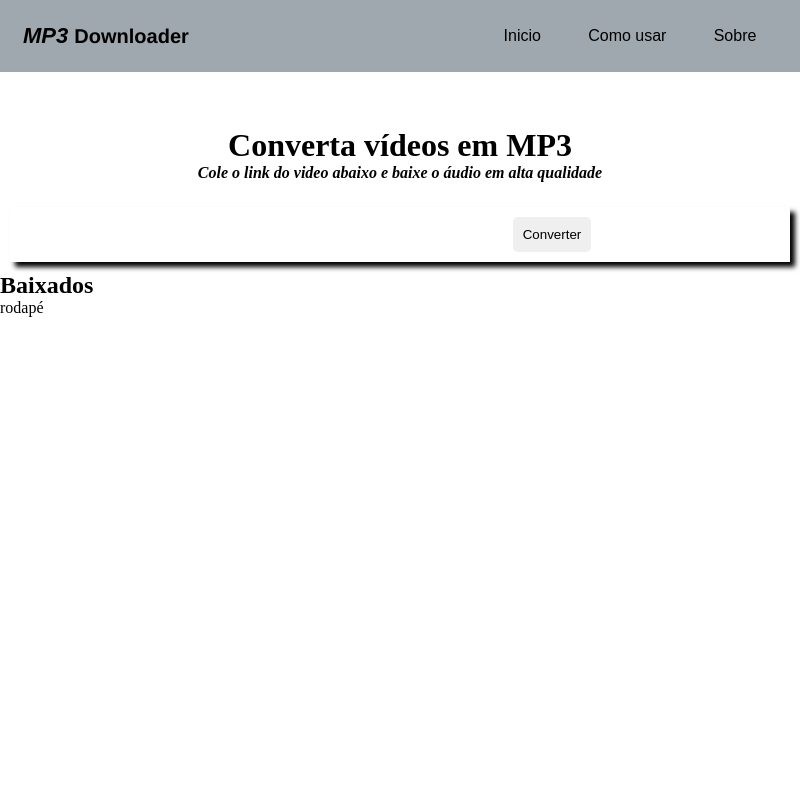
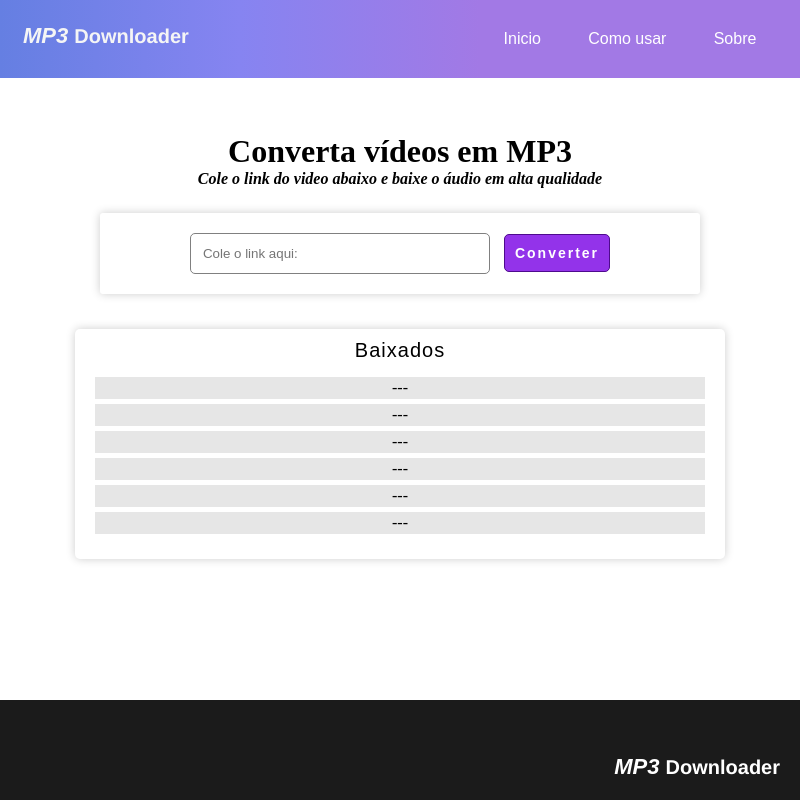
Before and after one commit to WellinghtonOliveira/MPlink, an Electron app: page Electron/index.html in a window 800 px wide. Drawn offline with Linux system fonts and the light colour scheme.

Commit message:
Atualização front finalizado

```diff
--- a/Electron/CSS/styles.css
+++ b/Electron/CSS/styles.css
@@ -3,6 +3,28 @@
     padding: 0;
     box-sizing: border-box;
 }
+
+html, body {
+    height: 100%;
+}
+
+body {
+    display: flex;
+    flex-direction: column;
+    min-height: 100vh;
+    margin: 0;
+}
+
+.page-wrapper {
+    display: flex;
+    flex-direction: column;
+    flex: 1;
+}
+
+main {
+    flex: 1;
+}
+
 
 .container {
     width: 100%;
@@ -13,7 +35,12 @@ nav {
     display: flex;
     justify-content: space-between;
     padding: 20px;
-    background-color: rgb(159, 168, 175);
+    background: linear-gradient(
+        90deg,
+        #657fe2,
+        #8684f1,
+        #a279e5 60%
+    );
 }
 
 .logo {
@@ -22,6 +49,7 @@ nav {
     font-family: Arial, Helvetica, sans-serif;
     padding: 3px;
     font-style: italic;
+    color: rgb(245, 245, 245);
 }
 
 .logo span {
@@ -35,6 +63,7 @@ nav {
     align-self: center;
 }
 
+
 .nav-links ul {
     display: flex;
     justify-content: space-around;
@@ -47,6 +76,19 @@ nav {
     list-style: none;
     font-family: Arial, Helvetica, sans-serif;
     font-size: 16px;
+    padding: 10px;
+    border-radius: 5px;
+    transition: .2s ease-in-out;
+}
+
+.nav-links li:hover {
+    cursor: pointer;
+    background-color: rgba(0, 0, 0, 0.2);
+}
+
+.nav-links a {
+    text-decoration: none;
+    color: white;
 }
 
 header {
@@ -73,24 +115,118 @@ header p {
 }
 
 .cont-header {
-    box-shadow: 5px 5px 5px black;
+    box-shadow: 0 0 10px rgba(0, 0, 0, 0.2);
+    margin: 0 auto;
     margin-top: 25px;
+    border-radius: 3px;
+    min-width: 100px;
+    max-width: 600px;
+    height: auto;
+    padding: 20px;
+}
+
+.cont-header input {
+    padding: 12px;
+    border-radius: 5px;
+    border: 1px solid gray;
+    min-width: 100px;
+    max-width: 300px;
+    width: 300px;
+    margin-right: 10px;
+}
+
+.cont-header button {
+    background-color: #9333ea;
+    padding: 10px;
+    border-radius: 5px;
+    border: 1px solid #4e0b8d;
+    letter-spacing: 2px;
+    font-weight: bold;
+    font-size: 14px;
+    color: white;
+    transition: .2s ease-in-out;
+}
+
+.cont-header button:hover {
+    cursor: pointer;
+    box-shadow: 1px 2px 5px rgba(0, 0, 0, 0.6);
+    transform: scale(1.009);
+}
+
+.container-baixados {
+    max-width: 650px;
+    min-width: 200px;
+    display: flex;
+    flex-direction: column;
+    justify-content: center;
+    align-items: center;
+    padding: 10px;
+    margin: 25px auto;
+    box-shadow: 0 0 10px rgba(0, 0, 0, 0.2);
+    border-radius: 5px;
+}
+
+.container-baixados h2 {
+    font-family: Arial, Helvetica, sans-serif;
+    font-size: 20px;
+    font-weight: 400;
+    letter-spacing: 1px;
+}
+
+.div-baixados {
     width: 100%;
+    height: 100px;
     height: auto;
     padding: 10px;
 }
 
-.cont-header input {
-    padding: 10px;
-    border-radius: 5px;
-    border: none;
-    min-width: 100px;
-    max-width: 300px;
-    width: 300px;
+.div-baixados ul {
+    border-radius: 3px;
 }
 
-.cont-header button {
-    padding: 10px;
-    border-radius: 5px;
-    border: none;
+.div-baixados li {
+    list-style: none;
+    font-style: oblique;
+    width: 100%;
+    height: auto;
+    padding: 2px 0;
+    margin: 5px 0;
+    text-align: center;
+    background-color: rgb(230, 230, 230);
 }
+
+.div-baixados li:hover {
+    cursor: pointer;
+    background-color: rgba(0, 0, 0, 0.2);
+    transform: scaleX(1.009);
+}
+
+footer {
+    width: 100%;
+    height: 100px;
+    margin-top: 100px;
+    background-color: rgb(27, 27, 27);
+}
+
+footer div {
+    width: 100%;
+    height: 100%;
+    display: flex;
+    justify-content: right;
+    align-items: end;
+}
+
+footer h4 {
+    color: white;
+    padding: 20px;
+    font-size: 22px;
+    font-weight: bold;
+    font-family: Arial, Helvetica, sans-serif;
+    font-style: italic;
+}
+
+footer span {
+    font-size: 20px;
+    font-family: helvetica;
+    font-style: normal;
+}
--- a/Electron/index.html
+++ b/Electron/index.html
@@ -1,46 +1,59 @@
 <!DOCTYPE html>
 <html lang="pt-br">
+
 <head>
-
     <link rel="stylesheet" href="./CSS/styles.css">
 
     <meta charset="UTF-8">
     <meta name="viewport" content="width=device-width, initial-scale=1.0">
     <title>MP3Downloader</title>
 </head>
+
 <body>
-    <div class="container">
-
+    <div class="container page-wrapper">
         <nav>
             <div class="logo">MP3 <span>Downloader</span></div>
             <div class="nav-links">
                 <ul>
-                    <li>Inicio</li>
-                    <li>Como usar</li>
-                    <li>Sobre</li>
+                    <li><a href="#">Inicio</a></li>
+                    <li><a href="#">Como usar</a></li>
+                    <li><a href="#">Sobre</a></li>
                 </ul>
             </div>
         </nav>
 
+        <main>
             <header>
                 <h1>Converta vídeos em MP3</h1>
                 <p>Cole o link do video abaixo e baixe o áudio em alta qualidade</p>
 
                 <div class="cont-header">
-                <input type="text">
+                    <input type="text" placeholder="Cole o link aqui:">
                     <button>Converter</button>
                 </div>
             </header>
+            <div class="container-baixados">
+                <h2>Baixados</h2>
+                <div class="div-baixados">
+                    <ul>
+                        <li> --- </li>
+                        <li> --- </li>
+                        <li> --- </li>
+                        <li> --- </li>
+                        <li> --- </li>
+                        <li> --- </li>
+                    </ul>
+                </div>
+            </div>
+        </main>
 
+        <footer>
             <div>
-            <h2>Baixados</h2>
-            <div></div>
+                <h4>MP3 <span>Downloader</span></h4>
             </div>
-
-        <footer>rodapé</footer>
+        </footer>
     </div>
-
-
     <script src="./JS/script.js"></script>
 </body>
+
 </html>
```
Lines whose indentation alone changed are shown as unchanged.
